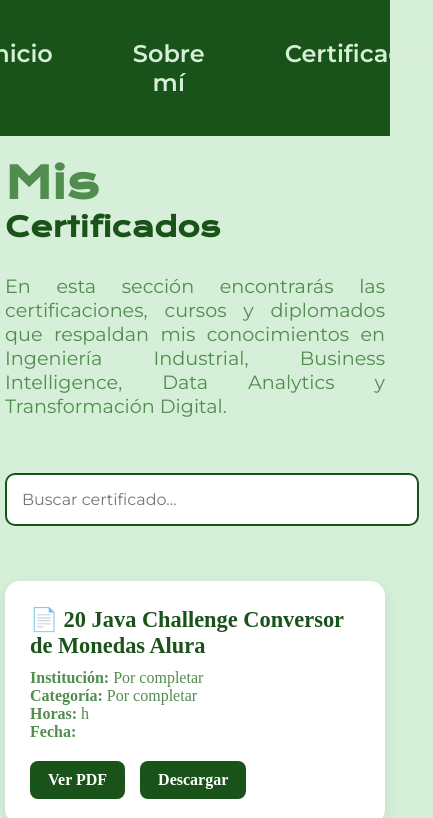
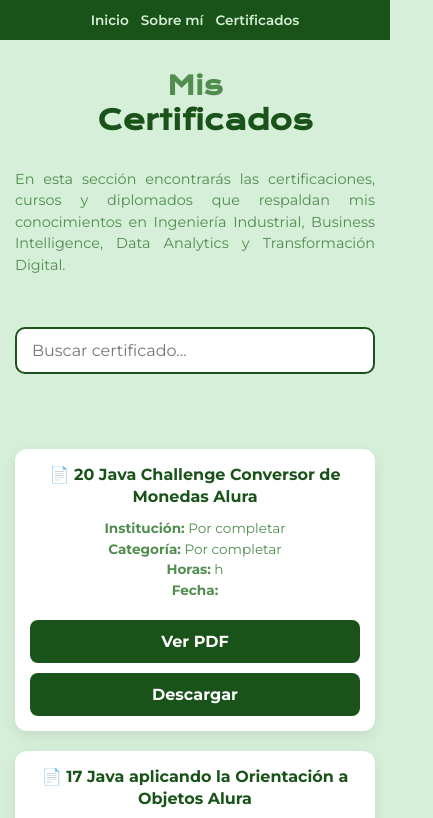
Before and after one commit to JonathanRios91/portafolio, a website: page certificados.html in a window 390 px wide. Shown: the top 818 px of the page, 433 px wide, since content can reach past the window. Drawn offline with nearby package versions, Linux system fonts and the light colour scheme.

Commit message:
ajuste responsive design

```diff
--- a/styles/style.css
+++ b/styles/style.css
@@ -14,12 +14,14 @@
 *{
     padding: 0;
     margin: 0;
+    box-sizing: border-box;
 }
 
 body{
     background-color: var(--color-fondo);
     color: var(--color-textos);
-    box-sizing: border-box;
+    font-family: var(--fuente-montserrat);
+    min-height: 100vh;
 }
 
 .header {
@@ -257,3 +259,277 @@ body{
     opacity:.85;
 
 }
+
+/* =========================================
+   DISEÑO RESPONSIVE
+   MÓVILES - ANDROID / IPHONE
+   ========================================= */
+
+@media (max-width: 768px) {
+
+    /* ===============================
+       CUERPO GENERAL
+       =============================== */
+
+    body {
+        width: 100%;
+        min-height: 100vh;
+        overflow-x: hidden;
+    }
+
+
+    /* ===============================
+       HEADER
+       =============================== */
+
+    .header {
+        width: 100%;
+        padding: 15px 10px;
+    }
+
+
+    /* ===============================
+       MENÚ
+       =============================== */
+
+    .header_menu {
+        padding: 0;
+        width: 100%;
+        justify-content: center;
+        align-items: center;
+        gap: 20px;
+        flex-wrap: wrap;
+    }
+
+    .header_menu_link {
+        font-size: 1rem;
+        white-space: nowrap;
+    }
+
+
+    /* ===============================
+       PRESENTACIÓN
+       =============================== */
+
+    .presentacion {
+        width: 100%;
+        min-height: auto;
+        padding: 40px 20px;
+        display: flex;
+        flex-direction: column;
+    }
+
+
+    .presentacion_contenido {
+        width: 100%;
+        text-align: center;
+    }
+
+
+    /* ===============================
+       TÍTULO
+       =============================== */
+
+    .presentacion_contenido_titulo {
+        font-size: 2rem;
+        line-height: 1.3;
+    }
+
+
+    .titulo-destaque {
+        display: block;
+    }
+
+
+    /* ===============================
+       TEXTO
+       =============================== */
+
+    .presentacion_contenido_parrafo {
+        width: 100%;
+        font-size: 1rem;
+        line-height: 1.6;
+        text-align: justify;
+    }
+
+
+    /* ===============================
+       FOTO
+       =============================== */
+
+    .mi-foto {
+        width: 70%;
+        max-width: 280px;
+        height: auto;
+        margin: 30px auto 0;
+        display: block;
+    }
+
+
+    /* ===============================
+       ENLACES
+       =============================== */
+
+    .presentacion_ensalces {
+        width: 100%;
+        display: flex;
+        flex-direction: column;
+        align-items: center;
+        gap: 15px;
+    }
+
+
+    .presentacion_enlaces_subtitulo {
+        font-size: 1.2rem;
+    }
+
+
+    .presentacion_contenido_enlaces {
+        width: 80%;
+        max-width: 280px;
+        justify-content: center;
+    }
+
+
+    /* ===============================
+       BUSCADOR
+       =============================== */
+
+    .buscador {
+        width: 100%;
+        max-width: 500px;
+        margin: 20px auto;
+        padding: 12px 15px;
+        font-size: 1rem;
+        display: block;
+    }
+
+
+    /* ===============================
+       GALERÍA DE CERTIFICADOS
+       =============================== */
+
+    .contenedor-certificados {
+        width: 100%;
+        display: grid;
+        grid-template-columns: 1fr;
+        gap: 20px;
+        margin-top: 25px;
+    }
+
+
+    /* ===============================
+       TARJETAS
+       =============================== */
+
+    .card-certificado {
+        width: 100%;
+        padding: 20px;
+        border-radius: 12px;
+    }
+
+
+    .card-certificado h3 {
+        font-size: 1.1rem;
+        line-height: 1.4;
+    }
+
+
+    .card-certificado p {
+        font-size: 0.95rem;
+        line-height: 1.5;
+    }
+
+
+    /* ===============================
+       BOTONES
+       =============================== */
+
+    .botones-certificado {
+        width: 100%;
+        display: flex;
+        flex-direction: column;
+        gap: 10px;
+    }
+
+
+    .btn-certificado {
+        width: 100%;
+        text-align: center;
+        padding: 12px;
+    }
+
+
+    /* ===============================
+       FOOTER
+       =============================== */
+
+    .footer {
+        width: 100%;
+        padding: 15px 10px;
+        text-align: center;
+    }
+
+
+    .footer p {
+        font-size: 0.8rem;
+    }
+}
+
+/* =========================================
+   MÓVILES PEQUEÑOS
+   ========================================= */
+
+@media (max-width: 480px) {
+
+    .header {
+        padding: 12px 8px;
+    }
+
+
+    .header_menu {
+        gap: 12px;
+    }
+
+
+    .header_menu_link {
+        font-size: 0.85rem;
+    }
+
+
+    .presentacion {
+        padding: 30px 15px;
+    }
+
+
+    .presentacion_contenido_titulo {
+        font-size: 1.6rem;
+    }
+
+
+    .presentacion_contenido_parrafo {
+        font-size: 0.9rem;
+        line-height: 1.5;
+    }
+
+
+    .mi-foto {
+        width: 80%;
+        max-width: 250px;
+    }
+
+
+    .card-certificado {
+        padding: 15px;
+    }
+
+
+    .card-certificado h3 {
+        font-size: 1rem;
+    }
+
+
+    .card-certificado p {
+        font-size: 0.85rem;
+    }
+}
```
